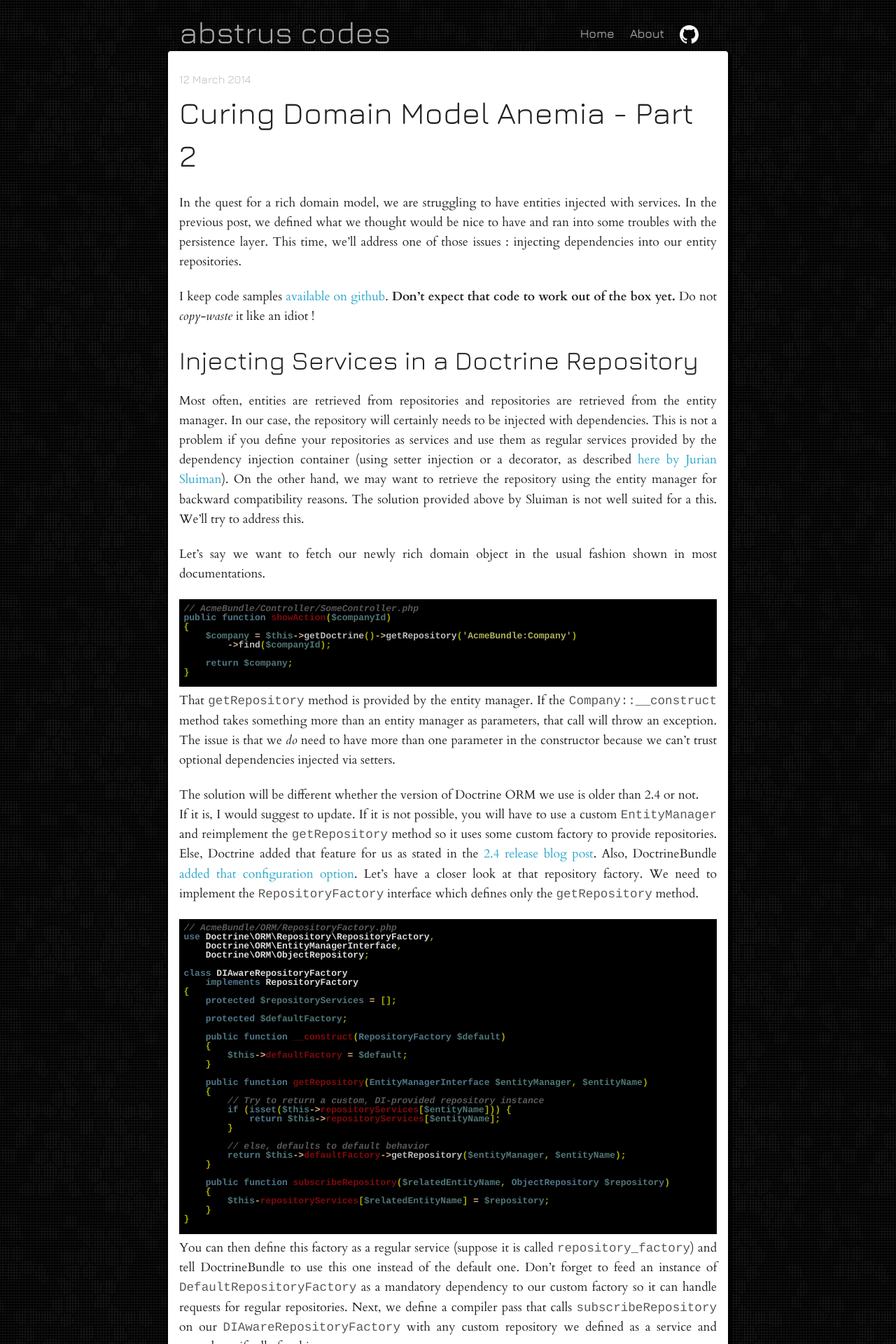
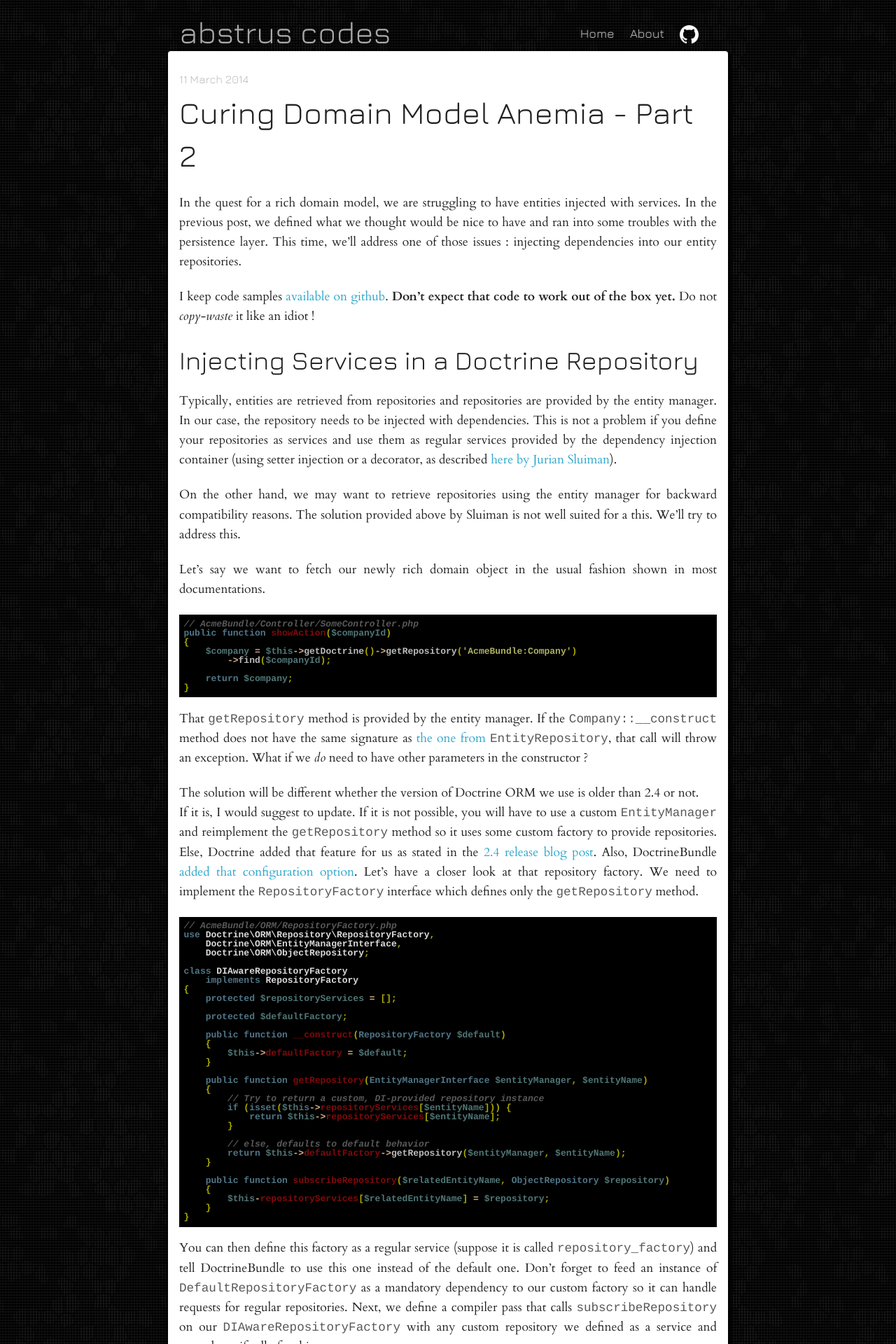
Before and after one commit to abstrus/abstrus.github.io, a Jekyll site: the page built from _posts/2014-03-11-rich-domain-models-part-2.md, in a window 1280 px wide. Shown: the top 1920 px of the page at 70% size. Built offline with Jekyll 4.4.1, drawn with Linux system fonts in a browser that asks for light colours; Markdown is read by kramdown in place of the engine named in the settings; comment, search, counter and statistics services are not loaded.

```diff
--- a/_posts/2014-03-12-rich-domain-models-part-2.md
+++ b/_posts/2014-03-11-rich-domain-models-part-2.md
@@ -13,12 +13,13 @@ I keep code samples [available on github](https://github.com/abstrus/AbstrusRich
 
 ## Injecting Services in a Doctrine Repository
 
-Most often, entities are retrieved from repositories and repositories are retrieved from the entity
-manager.  In our case, the repository will certainly needs to be injected with dependencies.  This
-is not a problem if you define your repositories as services and use them as regular services
-provided by the dependency injection container (using setter injection or a decorator, as described
-[here by Jurian Sluiman](https://juriansluiman.nl/article/142/dependency-injection-in-a-doctrine-repository)).
-On the other hand, we may want to retrieve the repository using the entity manager for backward
+Typically, entities are retrieved from repositories and repositories are provided by the entity
+manager.  In our case, the repository needs to be injected with dependencies.  This is not a problem
+if you define your repositories as services and use them as regular services provided by the
+dependency injection container (using setter injection or a decorator, as described [here by Jurian
+Sluiman](https://juriansluiman.nl/article/142/dependency-injection-in-a-doctrine-repository)).
+
+On the other hand, we may want to retrieve repositories using the entity manager for backward
 compatibility reasons.  The solution provided above by Sluiman is not well suited for a this.  We'll
 try to address this.
 
@@ -37,9 +38,9 @@ public function showAction($companyId)
 {% endhighlight %}
 
 That `getRepository` method is provided by the entity manager.  If the `Company::__construct` method
-takes something more than an entity manager as parameters, that call will throw an exception.  The
-issue is that we *do* need to have more than one parameter in the constructor because we can't trust
-optional dependencies injected via setters.
+does not have the same signature as
+[the one from `EntityRepository`](http://www.doctrine-project.org/api/orm/2.4/source-class-Doctrine.ORM.EntityRepository.html#___construct), that call will throw an exception.  What if we
+*do* need to have other parameters in the constructor ?
 
 The solution will be different whether the version of Doctrine ORM we use is older than 2.4 or not.
 If it is, I would suggest to update.  If it is not possible, you will have to use a custom
--- a/assets/sass/_syntax-dark.scss
+++ b/assets/sass/_syntax-dark.scss
@@ -10,11 +10,6 @@ $comment-color:       #585858;
 $operator-color:      #d7af87;
 
 .highlight {
-  background-color: #000000;
-  padding:          0.5em 0.5em 0.1em 0.5em;
-  margin:           0em 0em 0.5em 0em;
-  overflow-x:       auto;
-  font-size:        small;
 
   .c {  /* Comment */
     color: #767676;
```
Also changed, not shown: _posts/2014-03-13-rich-domain-models-part-3.md (+1 -0 lines), assets/sass/_custom.scss (+45 -35 lines), config.rb (+4 -4 lines), assets/stylesheets/app.css.
